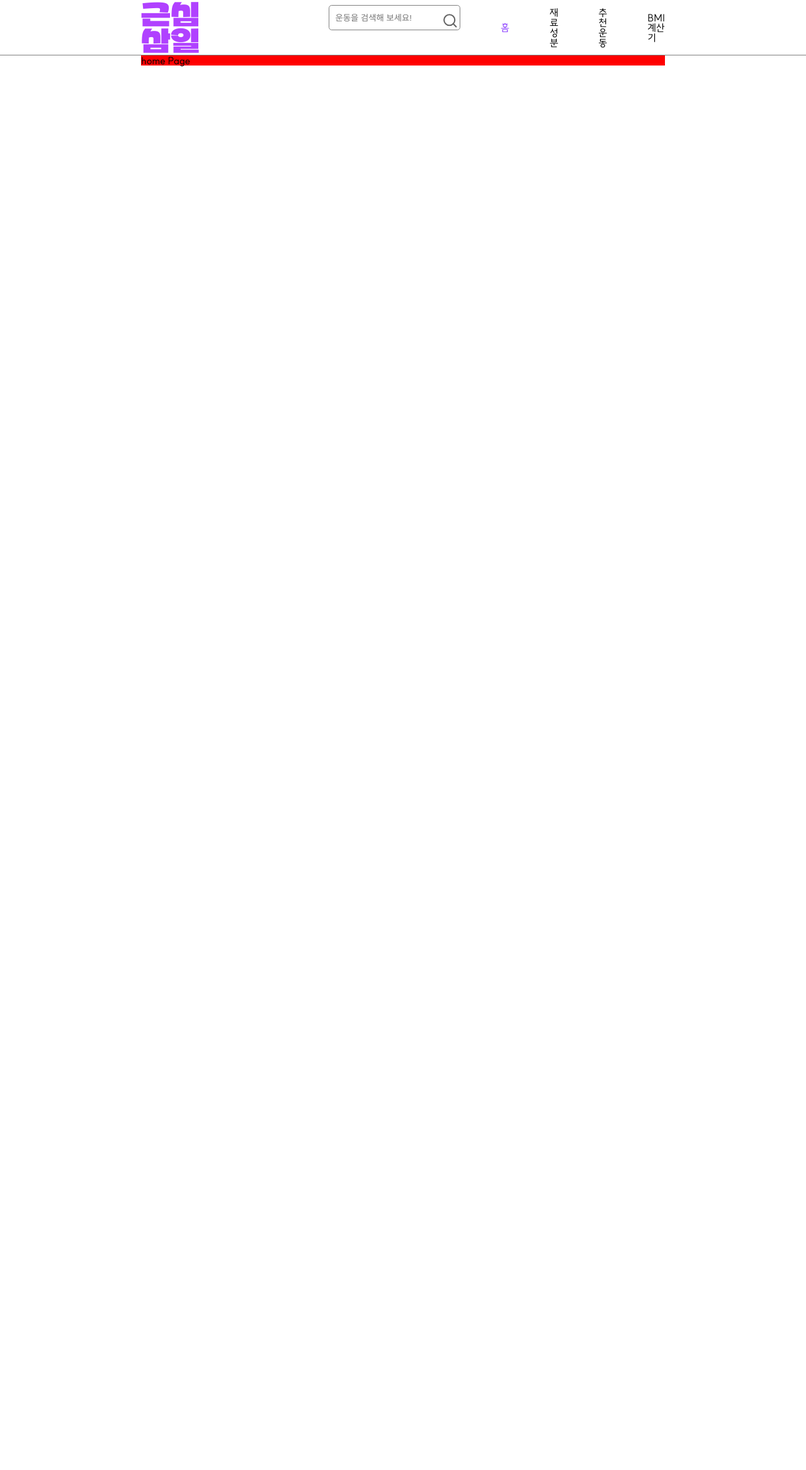
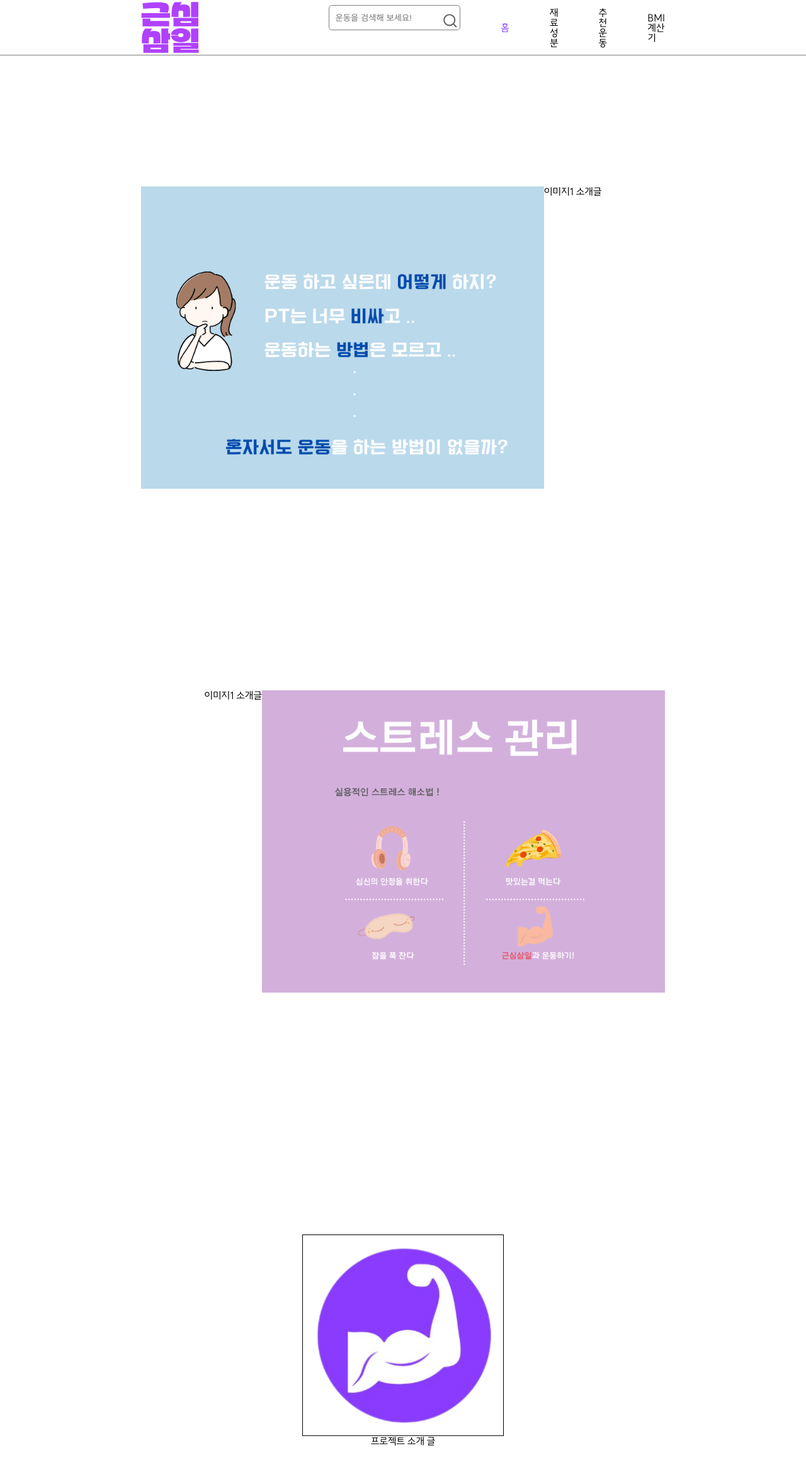
Before and after one commit to seonyeong719/GeunSim-Sam-il, a React (Vite) app: page / in a window 1280 px wide. Shown: the top 2334 px of the page at 63% size. Before the commit the page ends 800 px from the top, so only its background shows below. Built offline with nearby package versions, Linux system fonts and the light colour scheme; no server answers.

Commit message:
:lipstick: Design: 메인 페이지 aos추가해서 디자인 틀

```diff
--- a/package.json
+++ b/package.json
@@ -16,6 +16,8 @@
     "@hookform/resolvers": "^3.3.0",
     "@mui/material": "^5.14.5",
     "@tanstack/react-query": "^4.33.0",
+    "@types/aos": "^3.0.4",
+    "aos": "^2.3.4",
     "axios": "^1.4.0",
     "react": "^18.2.0",
     "react-dom": "^18.2.0",
--- a/src/pages/home.tsx
+++ b/src/pages/home.tsx
@@ -1,10 +1,32 @@
 import { BasicSetting } from "@styles/common";
+import { useEffect } from "react";
 import { styled } from "styled-components";
+import AOS from "aos";
+import "aos/dist/aos.css";
 
 function HomePage() {
+  useEffect(() => {
+    AOS.init();
+  }, []);
+
   return (
     <S.Wrap>
-      <S.Wrapper>home Page</S.Wrapper>
+      <S.Wrapper>
+        <S.Img1Wrap>
+          <S.Img1 data-aos="fade-right" src="../../public/Img/운동고민.png" />
+          <div>이미지1 소개글</div>
+        </S.Img1Wrap>
+        <S.Img2Wrap>
+          <div>이미지1 소개글</div>
+          <S.Img2 data-aos="fade-left" src="../../public/Img/스트레스 관리.png" />
+        </S.Img2Wrap>
+        <S.Img3Wrap>
+          <S.Img3 data-aos="fade-up" data-aos-duration="3000" src="../../public/Img/로고.png" />
+          <div data-aos="fade-up" data-aos-duration="3000">
+            프로젝트 소개 글
+          </div>
+        </S.Img3Wrap>
+      </S.Wrapper>
     </S.Wrap>
   );
 }
@@ -16,10 +38,57 @@ const Wrap = styled.div`
 
 const Wrapper = styled.div`
   ${BasicSetting}
-  background-color: red;
+  height: 30rem;
+  display: flex;
+  flex-direction: column;
+  padding-top: 5rem;
+`;
+
+const Img1Wrap = styled.div`
+  padding: 8rem 0;
+  display: flex;
+`;
+
+const Img1 = styled.img`
+  width: 40rem;
+  height: 30rem;
+`;
+
+const Img2Wrap = styled.div`
+  display: flex;
+  justify-content: end;
+  padding: 12rem 0;
+`;
+
+const Img2 = styled.img`
+  width: 40rem;
+  height: 30rem;
+`;
+
+const Img3Wrap = styled.div`
+  padding: 12rem 0;
+  width: 100%;
+  display: flex;
+  flex-direction: column;
+  justify-content: center;
+  align-items: center;
+`;
+
+const Img3 = styled.img`
+  width: 20rem;
+  height: 20rem;
+  border: 1px solid black;
+  display: flex;
+  justify-content: center;
 `;
 
 const S = {
   Wrap,
   Wrapper,
+  Img1Wrap,
+  Img1,
+  Img2Wrap,
+  Img2,
+  Img3Wrap,
+  Img3,
 };
```
Also changed, not shown: 1 other file (tests, documents, lock files or other folders).
